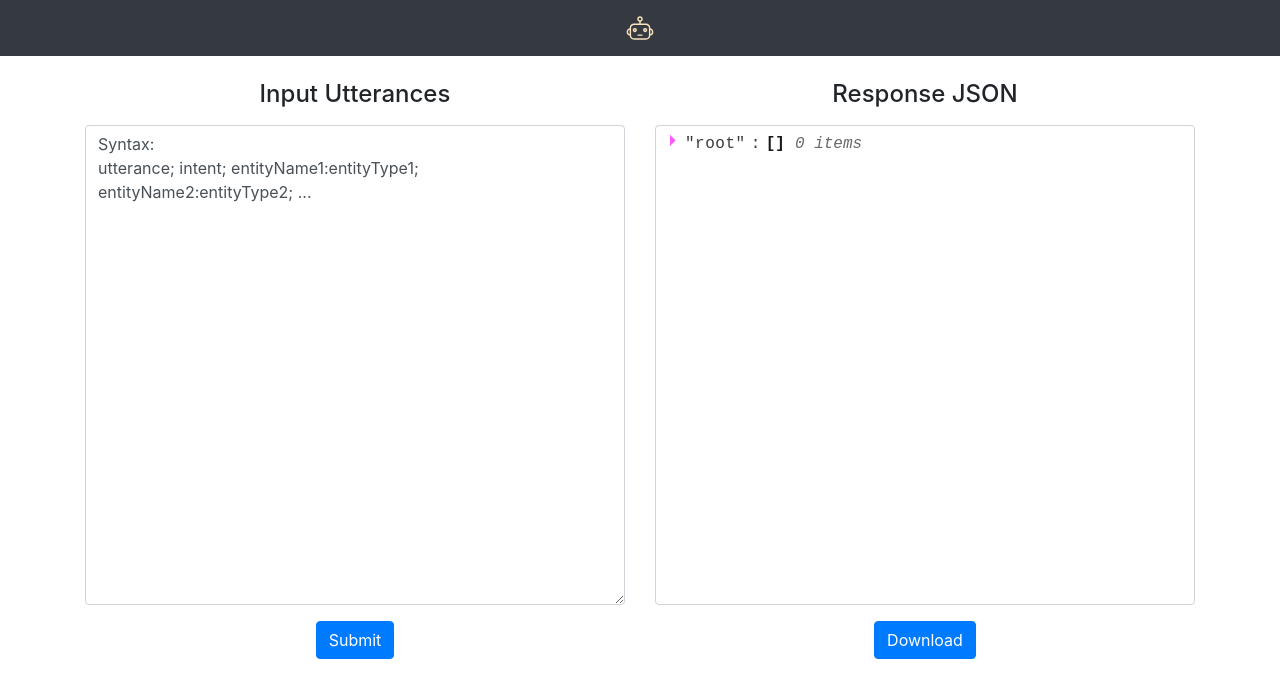
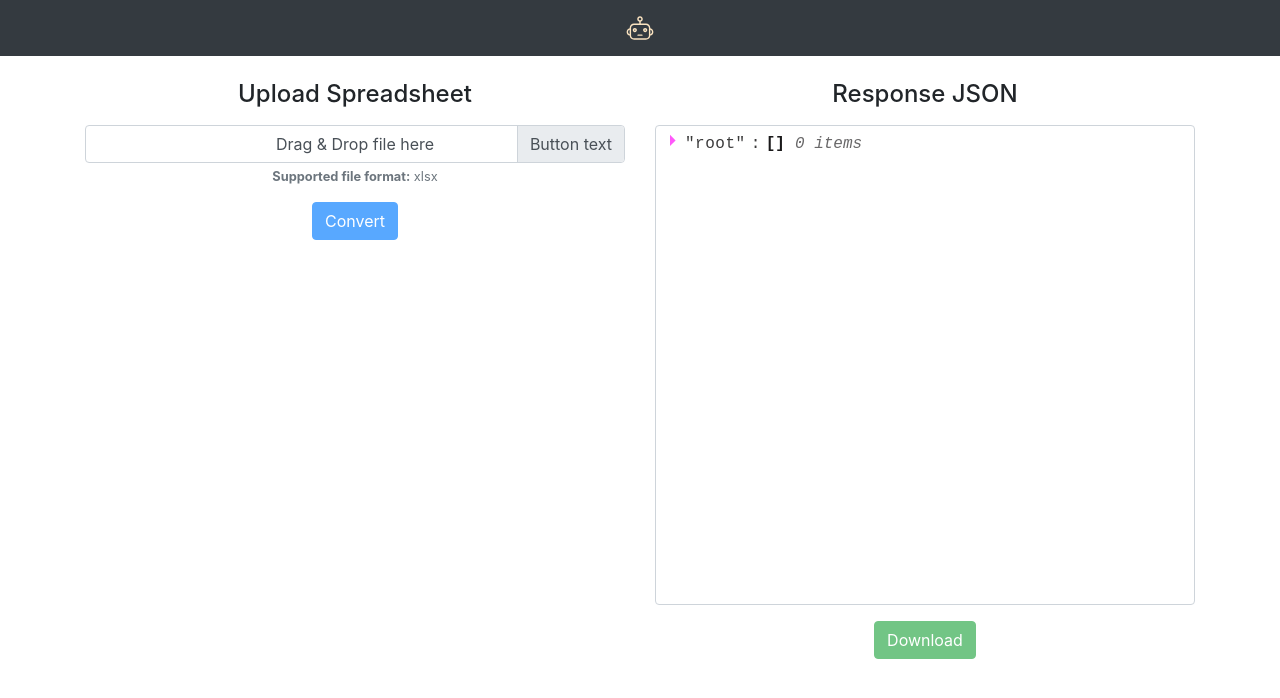
Before and after one commit to bksahu/luis-batch-tester, a React (Create React App) app: page / in a window 1280 px wide. Shown: the top 698 px of the page. Built offline with nearby package versions, Linux system fonts and the light colour scheme.

Commit message:
upload excel feature added

```diff
--- a/package.json
+++ b/package.json
@@ -14,7 +14,8 @@
     "react-dom": "^17.0.1",
     "react-json-view": "^1.19.1",
     "react-scripts": "4.0.0",
-    "web-vitals": "^0.2.4"
+    "web-vitals": "^0.2.4",
+    "xlsx": "^0.16.9"
   },
   "scripts": {
     "start": "react-scripts start",
--- a/src/App.js
+++ b/src/App.js
@@ -1,6 +1,6 @@
 import React from 'react';
 
-import { DefaultNavbar, AlertInputError, InputUtterances, ResponseJSON } from './components';
+import { DefaultNavbar, UploadExcel, ResponseJSON } from './components';
 
 import 'bootstrap/dist/css/bootstrap.min.css';
 import { Container, Row, Col } from 'react-bootstrap'
@@ -9,29 +9,11 @@ class App extends React.Component {
   constructor(props) {
     super(props);
     this.state = {
-      inputString: 'Syntax: \nutterance; intent; entityName1:entityType1; entityName2:entityType2; ... \n',
       jsonObjects: [],
-      showError: false,
     };
 
-    this.handleChange = this.handleChange.bind(this);
-    this.handleSubmit = this.handleSubmit.bind(this);
-    this.handleOnClose = this.handleOnClose.bind(this);
     this.parseJSON = this.parseJSON.bind(this);
     this.onEdit = this.onEdit.bind(this);
-  }
-
-  handleChange(event) {
-    this.setState({ inputString: event.target.value });
-  }
-
-  handleSubmit(event) {
-    this.state.inputString === '' ? alert('Utterances are empty') : this.parseJSON();
-    event.preventDefault();
-  }
-
-  handleOnClose() {
-    this.setState({ showError: false })
   }
 
   onEdit(event) {
@@ -40,20 +22,20 @@ class App extends React.Component {
     })
   }
 
-  parseJSON() {
+  parseJSON(data) {
     let jsonObjects = []
-
+    console.log(data)
     try {
-      for (let line of this.state.inputString.split(/\r?\n/)) {
-        let [utterance, intent, ...entities] = line.split(/;/)
+      for (let line of data) {
+        let [utterance, intent, ...entities] = line
         let responseJSON = {
           "text": utterance.trim(),
           "intent": intent.trim(),
           "entities": []
         }
 
-        for (let entity of entities) {
-          let [entityName, entityType] = entity.split(/:/)
+        for (let i = 1; i < entities.length; i+=2) {
+          let [entityName, entityType] = [entities[i-1], entities[i]];
           entityName = entityName.trim()
           entityType = entityType.trim()
           responseJSON.entities.push(
@@ -74,7 +56,6 @@ class App extends React.Component {
 
     } catch (err) {
       console.log(err)
-      this.setState({ showError: true })
     }
 
   }
@@ -85,20 +66,9 @@ class App extends React.Component {
         <DefaultNavbar />
         <br />
         <Container>
-          {this.state.showError?
-          <Row className="justify-content-md-center">
-            <AlertInputError handleOnClose={this.handleOnClose}/>
-          </Row>
-          :
-          ""
-          }
           <Row>
             <Col>
-              <InputUtterances
-                inputString={this.state.inputString}
-                handleSubmit={this.handleSubmit}
-                handleChange={this.handleChange}
-              />
+              <UploadExcel handleSubmit={this.parseJSON} />
             </Col>
             <Col>
               <ResponseJSON
--- a/src/components/errorPopup.js
+++ /dev/null
@@ -1,15 +0,0 @@
-import { Alert } from 'react-bootstrap';
-
-function AlertInputError(props) {
-      return (
-        <Alert variant="danger" onClose={props.handleOnClose} dismissible>
-          <Alert.Heading className="text-center" >Oh snap! Input syntax is wrong!</Alert.Heading>
-          <p>
-          Syntax: utterance; intent; entityName1:entityType1; entityName2:entityType2; ... <br/>
-          Example: Fly me to Rio on the 24th; BookFlight; Rio:place; 24th:dateTimeV2
-          </p>
-        </Alert>
-      );
-  }
-
-export default AlertInputError;
--- a/src/components/index.js
+++ b/src/components/index.js
@@ -1,4 +1,3 @@
 export { default as DefaultNavbar } from './navbar';
-export { default as AlertInputError } from './errorPopup';
-export { default as InputUtterances } from './inputArea';
+export { default as UploadExcel } from './uploadExcel';
 export { default as ResponseJSON } from './responseArea';
--- a/src/components/inputArea.js
+++ /dev/null
@@ -1,19 +0,0 @@
-import {Form, Button} from 'react-bootstrap';
-
-function InputUtterances(props) {
-  return (
-    <Form className="text-center" onSubmit={props.handleSubmit}>
-      <Form.Group>
-        <Form.Label><h4>Input Utterances</h4></Form.Label>
-        <Form.Control as="textarea" style={{ height: "60vh" }} value={props.inputString} onChange={props.handleChange} />
-      </Form.Group>
-
-      <Button variant="primary" type="submit">
-        Submit
-      </Button>
-    </Form>
-  );
-}
-
-
-export default InputUtterances;
--- a/src/components/responseArea.js
+++ b/src/components/responseArea.js
@@ -42,7 +42,7 @@ function ResponseJSON(props) {
             </Form.Group>
 
             <div className="text-center">
-                <Button variant="primary" onClick={downloadObjectAsJson} >
+                <Button variant="success" disabled={!props.jsonObject.length} onClick={downloadObjectAsJson} >
                     Download
                 </Button>
             </div>
--- /dev/null
+++ b/src/components/uploadExcel.js
@@ -0,0 +1,109 @@
+import XLSX from 'xlsx';
+import React from 'react';
+import { Button, Form } from 'react-bootstrap';
+
+
+class UploadExcel extends React.Component {
+  constructor(props) {
+    super(props);
+    this.state = {
+      data: [],
+    };
+    this.handleFile = this.handleFile.bind(this);
+  };
+
+  handleFile(file) {
+    const reader = new FileReader();
+    const rABS = !!reader.readAsBinaryString;
+    reader.onload = (e) => {
+      const bstr = e.target.result;
+      const wb = XLSX.read(bstr, { type: rABS ? 'binary' : 'array' });
+      const wsname = wb.SheetNames[0];
+      const ws = wb.Sheets[wsname];
+      const data = XLSX.utils.sheet_to_json(ws, { header: 1, raw: false });
+      this.setState({data: data});
+    };
+    if (rABS) reader.readAsBinaryString(file); else reader.readAsArrayBuffer(file);
+  };
+
+  render() {
+    return (
+      <DragDropFile handleFile={this.handleFile}>
+        <Form>
+          <Form.Group>
+            <div className="text-center">
+              <Form.Label><h4>Upload Spreadsheet</h4></Form.Label>
+              <DataInput handleFile={this.handleFile} />
+              <Form.Text className="text-muted">
+              <b>Supported file format:</b> xlsx
+    </Form.Text>
+            </div>
+          </Form.Group>
+          <div className="text-center">
+            <Button disabled={!this.state.data.length}
+              variant="primary"
+              onClick={() => { this.props.handleSubmit(this.state.data) }}>
+              Convert
+            </Button>
+          </div>
+        </Form>
+      </DragDropFile>
+    );
+  };
+};
+
+export default UploadExcel;
+
+class DragDropFile extends React.Component {
+  constructor(props) {
+    super(props);
+    this.onDrop = this.onDrop.bind(this);
+  };
+  suppress(evt) { evt.stopPropagation(); evt.preventDefault(); };
+  onDrop(evt) {
+    evt.stopPropagation(); evt.preventDefault();
+    const files = evt.dataTransfer.files;
+    if (files && files[0]) this.props.handleFile(files[0]);
+  };
+  render() {
+    return (
+      <div onDrop={this.onDrop} onDragEnter={this.suppress} onDragOver={this.suppress}>
+        {this.props.children}
+      </div>
+    );
+  };
+};
+
+class DataInput extends React.Component {
+  constructor(props) {
+    super(props);
+    this.state = {
+      isInvalid: false,
+      isUploaded: false
+    }
+    this.handleChange = this.handleChange.bind(this);
+  };
+  handleChange(e) {
+    const files = e.target.files;
+    if (files && files[0] && files[0].name.split('.')[1] === 'xlsx') {
+      this.setState({ isInvalid: false })
+      this.props.handleFile(files[0]);
+      this.setState({ isUploaded: true })
+    } else {
+      this.setState({ isInvalid: true })
+      this.setState({ isUploaded: false })
+    }
+  };
+  render() {
+    return (
+      <Form.File id="formcheck-api-custom" custom>
+      <Form.File.Input isValid={this.state.isUploaded} isInvalid={this.state.isInvalid} onChange={this.handleChange}/>
+      <Form.File.Label data-browse="Button text">
+        Drag & Drop file here
+      </Form.File.Label>
+      <Form.Control.Feedback type="valid">Uploaded Successfully!</Form.Control.Feedback>
+      <Form.Control.Feedback type="invalid">Invaild input type!</Form.Control.Feedback>
+    </Form.File>
+    );
+  };
+}
```
Also changed, not shown: 1 other file (tests, documents, lock files or other folders).
